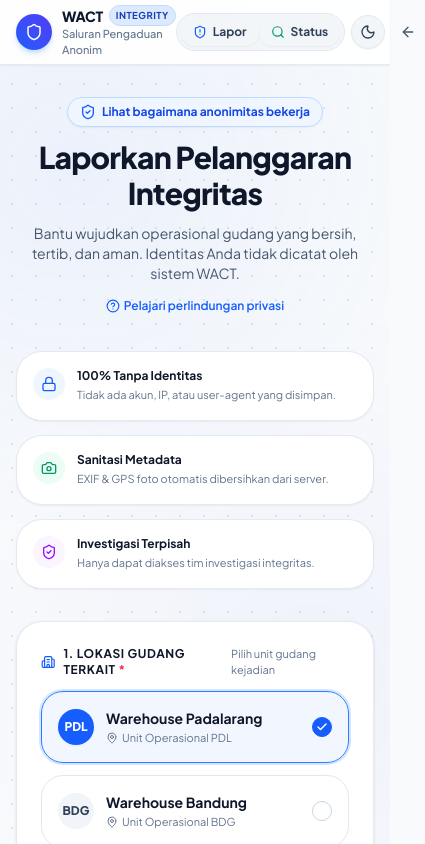
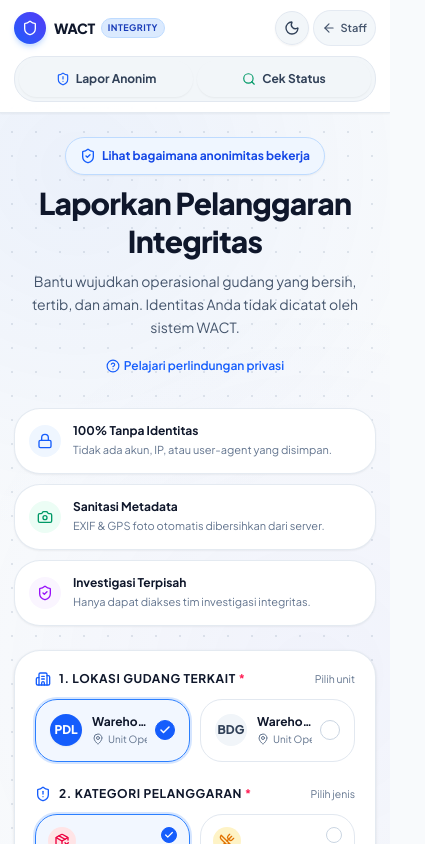
Before and after one commit to priandana/wact-warehouse, a Next.js app: page /integrity/report in a window 390 px wide. Shown: the top 844 px of the page, 425 px wide, since content can reach past the window. Built offline with nearby package versions, Linux system fonts and the light colour scheme; no server answers.

Commit message:
fix: refine integrity mobile responsiveness

```diff
--- a/app/integrity/layout.tsx
+++ b/app/integrity/layout.tsx
@@ -1,6 +1,7 @@
 // app/integrity/layout.tsx
 // Public Integrity Center Layout (Isolated from internal AppShell)
 // Zero session dependency, executive compliance styling with Light & Dark theme support.
+// Fully optimized for mobile (< 640px) 2-row hierarchy and desktop single-row layout.
 
 import Link from 'next/link';
 import { Shield, ShieldAlert, Search, ArrowLeft, Lock, CheckCircle2 } from 'lucide-react';
@@ -17,7 +18,7 @@
   children: React.ReactNode;
 }) {
   return (
-    <div className="min-h-screen bg-slate-50 dark:bg-slate-950 text-slate-900 dark:text-slate-100 flex flex-col justify-between selection:bg-blue-600 selection:text-white transition-colors duration-150">
+    <div className="min-h-screen w-full overflow-x-hidden bg-slate-50 dark:bg-slate-950 text-slate-900 dark:text-slate-100 flex flex-col justify-between selection:bg-blue-600 selection:text-white transition-colors duration-150">
       {/* Inline Theme Initializer to prevent flash */}
       <script
         dangerouslySetInnerHTML={{
@@ -30,7 +31,6 @@
                 } else if (saved === 'light') {
                   document.documentElement.classList.remove('dark');
                 } else {
-                  // Default to light
                   document.documentElement.classList.remove('dark');
                 }
               } catch (e) {}
@@ -44,59 +44,73 @@
       <div className="fixed inset-0 bg-[radial-gradient(#94a3b8_1px,transparent_1px)] dark:bg-[radial-gradient(#ffffff0a_1px,transparent_1px)] [background-size:24px_24px] pointer-events-none opacity-25 dark:opacity-60" />
 
       {/* Top Navbar */}
-      <header className="sticky top-0 z-20 bg-white/90 dark:bg-slate-950/90 backdrop-blur-md border-b border-slate-200/90 dark:border-slate-800/80 shadow-xs transition-colors duration-150">
-        <div className="max-w-5xl mx-auto px-4 sm:px-6 h-16 flex items-center justify-between">
+      <header className="sticky top-0 z-30 bg-white/95 dark:bg-slate-950/95 backdrop-blur-md border-b border-slate-200/90 dark:border-slate-800/80 shadow-xs transition-colors duration-150">
+        <div className="max-w-5xl mx-auto px-3.5 sm:px-6 py-2.5 sm:py-0 sm:h-16 flex flex-col sm:flex-row sm:items-center sm:justify-between gap-2.5 sm:gap-4">
+          {/* Row 1 on Mobile / Left & Right split on Desktop */}
+          <div className="flex items-center justify-between w-full sm:w-auto">
             {/* Logo & Integrity Brand */}
-          <div className="flex items-center gap-3">
             <Link
               href="/integrity/report"
-              className="flex items-center gap-2.5 group focus:outline-none focus:ring-2 focus:ring-blue-500 rounded-xl"
+              className="flex items-center gap-2 sm:gap-2.5 group focus:outline-none focus:ring-2 focus:ring-blue-500 rounded-xl shrink-0"
             >
-              <div className="w-9 h-9 rounded-xl bg-gradient-to-tr from-blue-600 to-indigo-600 flex items-center justify-center text-white shadow-md shadow-blue-500/25 shrink-0 ring-1 ring-white/20 group-hover:scale-105 transition-transform">
-                <Shield className="w-4.5 h-4.5" />
+              <div className="w-8 h-8 sm:w-9 sm:h-9 rounded-xl bg-gradient-to-tr from-blue-600 to-indigo-600 flex items-center justify-center text-white shadow-md shadow-blue-500/25 shrink-0 ring-1 ring-white/20 group-hover:scale-105 transition-transform">
+                <Shield className="w-4 h-4 sm:w-4.5 sm:h-4.5" />
               </div>
               <div className="flex flex-col">
                 <div className="flex items-center gap-1.5">
-                  <span className="font-extrabold text-sm tracking-tight text-slate-900 dark:text-white">
+                  <span className="font-black text-sm tracking-tight text-slate-900 dark:text-white">
                     WACT
                   </span>
-                  <span className="text-[9.5px] font-bold tracking-wider px-1.5 py-0.5 rounded-md bg-blue-100 text-blue-800 dark:bg-blue-500/20 dark:text-blue-300 border border-blue-200 dark:border-blue-400/30 uppercase">
+                  <span className="text-[9px] sm:text-[9.5px] font-bold tracking-wider px-1.5 py-0.5 rounded-md bg-blue-100 text-blue-800 dark:bg-blue-500/20 dark:text-blue-300 border border-blue-200 dark:border-blue-400/30 uppercase">
                     Integrity
                   </span>
                 </div>
-                <span className="text-[11px] text-slate-500 dark:text-slate-400 font-medium">
+                <span className="text-[10px] sm:text-[11px] text-slate-500 dark:text-slate-400 font-medium hidden sm:inline">
                   Saluran Pengaduan Anonim
                 </span>
               </div>
             </Link>
+
+            {/* Mobile Row 1 Right: Theme Toggle & Staff Backlink */}
+            <div className="flex items-center gap-1 sm:hidden">
+              <IntegrityThemeToggle />
+
+              <Link
+                href="/login"
+                referrerPolicy="no-referrer"
+                className="p-2 rounded-xl text-slate-600 hover:text-slate-900 dark:text-slate-400 dark:hover:text-slate-200 bg-slate-100/80 dark:bg-slate-900/80 border border-slate-200/80 dark:border-slate-800 transition-all flex items-center gap-1 text-xs font-semibold min-h-[36px]"
+                title="Kembali ke Halaman Login WACT"
+              >
+                <ArrowLeft className="w-3.5 h-3.5" />
+                <span className="text-[11px]">Staff</span>
+              </Link>
+            </div>
           </div>
 
-          {/* Right Actions: Switcher, Theme Toggle & Staff Link */}
-          <div className="flex items-center gap-1.5 sm:gap-3">
-            {/* Nav Switcher: Report vs Track */}
-            <div className="flex items-center p-1 bg-slate-100/90 dark:bg-slate-900/90 border border-slate-200 dark:border-slate-800 rounded-xl">
+          {/* Desktop Right & Mobile Row 2: Nav Switcher, Theme Toggle & Staff Link */}
+          <div className="flex items-center justify-between sm:justify-end gap-1.5 sm:gap-3 w-full sm:w-auto">
+            {/* Nav Switcher: Report vs Track (Full-width grid on mobile, inline on desktop) */}
+            <div className="grid grid-cols-2 sm:flex items-center p-1 bg-slate-100/90 dark:bg-slate-900/90 border border-slate-200 dark:border-slate-800 rounded-xl w-full sm:w-auto gap-1">
               <Link
                 href="/integrity/report"
-                className="flex items-center gap-1.5 px-3 py-1.5 rounded-lg text-xs font-bold text-slate-700 hover:text-slate-900 dark:text-slate-300 dark:hover:text-white hover:bg-white dark:hover:bg-slate-800 transition-all shadow-xs"
+                className="flex items-center justify-center gap-1.5 px-3 py-1.5 sm:py-1.5 rounded-lg text-xs font-bold text-slate-700 hover:text-slate-900 dark:text-slate-300 dark:hover:text-white hover:bg-white dark:hover:bg-slate-800 transition-all shadow-xs min-h-[36px] sm:min-h-[auto]"
               >
-                <ShieldAlert className="w-3.5 h-3.5 text-blue-600 dark:text-blue-400" />
-                <span className="hidden sm:inline">Lapor Anonim</span>
-                <span className="sm:hidden">Lapor</span>
+                <ShieldAlert className="w-3.5 h-3.5 text-blue-600 dark:text-blue-400 shrink-0" />
+                <span>Lapor Anonim</span>
               </Link>
               <Link
                 href="/integrity/track"
-                className="flex items-center gap-1.5 px-3 py-1.5 rounded-lg text-xs font-bold text-slate-700 hover:text-slate-900 dark:text-slate-300 dark:hover:text-white hover:bg-white dark:hover:bg-slate-800 transition-all shadow-xs"
+                className="flex items-center justify-center gap-1.5 px-3 py-1.5 sm:py-1.5 rounded-lg text-xs font-bold text-slate-700 hover:text-slate-900 dark:text-slate-300 dark:hover:text-white hover:bg-white dark:hover:bg-slate-800 transition-all shadow-xs min-h-[36px] sm:min-h-[auto]"
               >
-                <Search className="w-3.5 h-3.5 text-emerald-600 dark:text-emerald-400" />
-                <span className="hidden sm:inline">Cek Status</span>
-                <span className="sm:hidden">Status</span>
+                <Search className="w-3.5 h-3.5 text-emerald-600 dark:text-emerald-400 shrink-0" />
+                <span>Cek Status</span>
               </Link>
             </div>
 
-            {/* Light / Dark Mode Toggle */}
+            {/* Desktop Actions */}
+            <div className="hidden sm:flex items-center gap-2">
               <IntegrityThemeToggle />
 
-            {/* Portal Staff Backlink */}
               <Link
                 href="/login"
                 referrerPolicy="no-referrer"
@@ -104,27 +118,28 @@
                 title="Kembali ke Halaman Login WACT"
               >
                 <ArrowLeft className="w-4 h-4" />
-              <span className="hidden md:inline">Portal Staff</span>
+                <span>Portal Staff</span>
               </Link>
+            </div>
           </div>
         </div>
       </header>
 
       {/* Main Content Viewport */}
-      <main className="flex-1 max-w-5xl w-full mx-auto px-4 sm:px-6 py-8 sm:py-12 relative">
+      <main className="flex-1 max-w-5xl w-full mx-auto px-3.5 sm:px-6 py-6 sm:py-12 relative min-w-0">
         {children}
       </main>
 
       {/* Bottom Compliance & Privacy Footer */}
       <footer className="relative z-10 border-t border-slate-200/90 dark:border-slate-900/80 bg-white/70 dark:bg-slate-950/60 backdrop-blur-xs py-6">
-        <div className="max-w-5xl mx-auto px-4 sm:px-6 flex flex-col sm:flex-row items-center justify-between gap-4 text-xs text-slate-600 dark:text-slate-400">
-          <div className="flex items-center gap-2">
+        <div className="max-w-5xl mx-auto px-4 sm:px-6 flex flex-col sm:flex-row items-center justify-between gap-4 text-xs text-slate-600 dark:text-slate-400 text-center sm:text-left">
+          <div className="flex items-center justify-center sm:justify-start gap-2">
             <div className="w-5 h-5 rounded-full bg-emerald-100 dark:bg-emerald-950/80 border border-emerald-300 dark:border-emerald-700/60 flex items-center justify-center text-emerald-600 dark:text-emerald-400 shrink-0">
               <Lock className="w-3 h-3" />
             </div>
             <span>Identitas pelapor <strong>100% aman</strong> & tidak disimpan oleh sistem WACT.</span>
           </div>
-          <div className="flex items-center gap-4 text-[11px] text-slate-500 dark:text-slate-500">
+          <div className="flex items-center justify-center gap-4 text-[11px] text-slate-500 dark:text-slate-500">
             <span className="flex items-center gap-1">
               <CheckCircle2 className="w-3 h-3 text-blue-500" /> ISO 37002 Whistleblowing System
             </span>
--- a/app/integrity/report/page.tsx
+++ b/app/integrity/report/page.tsx
@@ -438,7 +438,7 @@
   // MAIN FORM VIEW (PART A & B)
   // ════════════════════════════════════════════════════════════════════════════
   return (
-    <div className="max-w-3xl mx-auto space-y-8 animate-fade-in">
+    <div className="w-full max-w-3xl mx-auto space-y-6 sm:space-y-8 animate-fade-in min-w-0">
       {/* Auto-Open Announcement Modal (First visit in session per announcement version) */}
       <IntegrityAnnouncementModal
         announcement={announcement}
@@ -454,23 +454,23 @@
       />
 
       {/* Hero Header Section */}
-      <div className="text-center space-y-3">
+      <div className="text-center space-y-2.5 sm:space-y-3 px-1 sm:px-0">
         <div className="flex flex-wrap items-center justify-center gap-2">
           {/* Primary Trust Trigger (Part A) */}
           <button
             type="button"
             onClick={() => setIsTrustModalOpen(true)}
-            className="inline-flex items-center gap-1.5 px-3 py-1.5 rounded-full bg-blue-50 dark:bg-blue-950/80 border border-blue-200 dark:border-blue-800 text-blue-700 dark:text-blue-300 text-xs font-bold shadow-xs hover:bg-blue-100 dark:hover:bg-blue-900/60 transition-all cursor-pointer group"
+            className="inline-flex items-center justify-center gap-1.5 px-3.5 py-1.5 rounded-full bg-blue-50 dark:bg-blue-950/80 border border-blue-200 dark:border-blue-800 text-blue-700 dark:text-blue-300 text-xs font-bold shadow-xs hover:bg-blue-100 dark:hover:bg-blue-900/60 transition-all cursor-pointer group min-h-[38px] max-w-full text-center"
           >
-            <ShieldCheck className="w-4 h-4 text-blue-600 dark:text-blue-400 group-hover:scale-110 transition-transform" />
-            <span>Lihat bagaimana anonimitas bekerja</span>
+            <ShieldCheck className="w-4 h-4 text-blue-600 dark:text-blue-400 group-hover:scale-110 transition-transform shrink-0" />
+            <span className="truncate">Lihat bagaimana anonimitas bekerja</span>
           </button>
         </div>
 
-        <h1 className="text-3xl sm:text-4xl font-extrabold text-slate-900 dark:text-white tracking-tight">
+        <h1 className="text-2xl min-[390px]:text-3xl sm:text-4xl font-black text-slate-900 dark:text-white tracking-tight leading-tight break-words">
           Laporkan Pelanggaran Integritas
         </h1>
-        <p className="text-sm sm:text-base text-slate-600 dark:text-slate-400 max-w-xl mx-auto">
+        <p className="text-xs min-[390px]:text-sm sm:text-base text-slate-600 dark:text-slate-400 max-w-xl mx-auto leading-relaxed">
           Bantu wujudkan operasional gudang yang bersih, tertib, dan aman. Identitas Anda tidak dicatat oleh sistem WACT.
         </p>
 
@@ -479,7 +479,7 @@
           <button
             type="button"
             onClick={() => setIsTrustModalOpen(true)}
-            className="inline-flex items-center gap-1 text-xs text-blue-600 dark:text-blue-400 hover:text-blue-700 dark:hover:text-blue-300 font-semibold hover:underline cursor-pointer"
+            className="inline-flex items-center justify-center gap-1 text-xs text-blue-600 dark:text-blue-400 hover:text-blue-700 dark:hover:text-blue-300 font-semibold hover:underline cursor-pointer min-h-[36px]"
           >
             <HelpCircle className="w-3.5 h-3.5" />
             <span>Pelajari perlindungan privasi</span>
@@ -488,11 +488,16 @@
       </div>
 
       {/* Dynamic Announcement Banner (Part G) */}
-      {announcement && <IntegrityAnnouncementBanner announcement={announcement} />}
+      {announcement && (
+        <IntegrityAnnouncementBanner
+          announcement={announcement}
+          onOpenModal={() => setIsAnnouncementModalOpen(true)}
+        />
+      )}
 
       {/* 3-Point Privacy & Compliance Pillars */}
-      <div className="grid grid-cols-1 sm:grid-cols-3 gap-3.5">
-        <div className="p-4 rounded-2xl bg-white dark:bg-slate-900 border border-slate-200/90 dark:border-slate-800 shadow-xs flex items-start gap-3">
+      <div className="grid grid-cols-1 md:grid-cols-3 gap-2.5 sm:gap-3.5 w-full">
+        <div className="p-3.5 sm:p-4 rounded-2xl bg-white dark:bg-slate-900 border border-slate-200/90 dark:border-slate-800 shadow-xs flex items-center md:items-start gap-3">
           <div className="w-8 h-8 rounded-xl bg-blue-50 dark:bg-blue-950 text-blue-600 dark:text-blue-400 flex items-center justify-center shrink-0">
             <Lock className="w-4 h-4" />
           </div>
@@ -504,7 +509,7 @@
           </div>
         </div>
 
-        <div className="p-4 rounded-2xl bg-white dark:bg-slate-900 border border-slate-200/90 dark:border-slate-800 shadow-xs flex items-start gap-3">
+        <div className="p-3.5 sm:p-4 rounded-2xl bg-white dark:bg-slate-900 border border-slate-200/90 dark:border-slate-800 shadow-xs flex items-center md:items-start gap-3">
           <div className="w-8 h-8 rounded-xl bg-emerald-50 dark:bg-emerald-950 text-emerald-600 dark:text-emerald-400 flex items-center justify-center shrink-0">
             <Camera className="w-4 h-4" />
           </div>
@@ -516,7 +521,7 @@
           </div>
         </div>
 
-        <div className="p-4 rounded-2xl bg-white dark:bg-slate-900 border border-slate-200/90 dark:border-slate-800 shadow-xs flex items-start gap-3">
+        <div className="p-3.5 sm:p-4 rounded-2xl bg-white dark:bg-slate-900 border border-slate-200/90 dark:border-slate-800 shadow-xs flex items-center md:items-start gap-3">
           <div className="w-8 h-8 rounded-xl bg-purple-50 dark:bg-purple-950 text-purple-600 dark:text-purple-400 flex items-center justify-center shrink-0">
             <ShieldCheck className="w-4 h-4" />
           </div>
@@ -532,13 +537,13 @@
       {/* Main Submission Form */}
       <form
         onSubmit={handleSubmit}
-        className="bg-white dark:bg-slate-900 border border-slate-200/90 dark:border-slate-800 rounded-2xl p-6 sm:p-8 shadow-sm dark:shadow-none space-y-7 transition-colors"
+        className="bg-white dark:bg-slate-900 border border-slate-200/90 dark:border-slate-800 rounded-2xl sm:rounded-3xl p-4 min-[390px]:p-5 sm:p-8 shadow-sm dark:shadow-none space-y-6 sm:space-y-7 transition-colors w-full min-w-0 max-w-full"
       >
         {/* Error Alert */}
         {errorMessage && (
-          <div className="p-4 rounded-xl bg-rose-50 dark:bg-rose-950/50 border border-rose-200 dark:border-rose-800 text-xs text-rose-800 dark:text-rose-200 flex items-start gap-3 animate-shake">
+          <div className="p-3.5 sm:p-4 rounded-xl bg-rose-50 dark:bg-rose-950/50 border border-rose-200 dark:border-rose-800 text-xs text-rose-800 dark:text-rose-200 flex items-start gap-3 animate-shake">
             <AlertTriangle className="w-4 h-4 text-rose-600 dark:text-rose-400 shrink-0 mt-0.5" />
-            <p className="font-medium">{errorMessage}</p>
+            <p className="font-medium break-words">{errorMessage}</p>
           </div>
         )}
 
@@ -546,13 +551,13 @@
         <div className="space-y-3">
           <div className="flex items-center justify-between">
             <label className="text-xs font-bold text-slate-900 dark:text-white uppercase tracking-wider flex items-center gap-2">
-              <Building2 className="w-4 h-4 text-blue-600 dark:text-blue-400" />
+              <Building2 className="w-4 h-4 text-blue-600 dark:text-blue-400 shrink-0" />
               <span>1. Lokasi Gudang Terkait <span className="text-rose-500">*</span></span>
             </label>
-            <span className="text-[11px] text-slate-500">Pilih unit gudang kejadian</span>
+            <span className="text-[10.5px] sm:text-[11px] text-slate-500 truncate">Pilih unit</span>
           </div>
 
-          <div className="grid grid-cols-1 sm:grid-cols-2 gap-3">
+          <div className="grid grid-cols-1 min-[375px]:grid-cols-2 gap-2.5 sm:gap-3 w-full">
             {warehouses.map((wh) => {
               const isSelected = selectedWarehouseId === wh.id;
               return (
@@ -561,16 +566,16 @@
                   type="button"
                   onClick={() => setSelectedWarehouseId(wh.id)}
                   className={cn(
-                    'p-4 rounded-xl border text-left transition-all flex items-center justify-between group cursor-pointer',
+                    'p-3.5 sm:p-4 rounded-xl border text-left transition-all flex items-center justify-between group cursor-pointer min-h-[56px]',
                     isSelected
                       ? 'bg-blue-50/80 border-blue-500 ring-2 ring-blue-500/20 dark:bg-blue-950/40 dark:border-blue-500 dark:ring-blue-500/30'
                       : 'bg-white dark:bg-slate-900/60 border-slate-200 dark:border-slate-800 hover:border-slate-300 dark:hover:border-slate-700'
                   )}
                 >
-                  <div className="flex items-center gap-3">
+                  <div className="flex items-center gap-2.5 sm:gap-3 min-w-0">
                     <div
                       className={cn(
-                        'w-9 h-9 rounded-xl flex items-center justify-center font-extrabold text-xs transition-colors',
+                        'w-8 h-8 sm:w-9 sm:h-9 rounded-xl flex items-center justify-center font-extrabold text-xs transition-colors shrink-0',
                         isSelected
                           ? 'bg-blue-600 text-white shadow-xs'
                           : 'bg-slate-100 dark:bg-slate-800 text-slate-700 dark:text-slate-300'
@@ -578,12 +583,12 @@
                     >
                       {wh.code}
                     </div>
-                    <div>
-                      <h4 className="text-sm font-bold text-slate-900 dark:text-white">
+                    <div className="min-w-0">
+                      <h4 className="text-xs sm:text-sm font-bold text-slate-900 dark:text-white truncate">
                         {wh.name}
                       </h4>
-                      <p className="text-[11px] text-slate-500 dark:text-slate-400 flex items-center gap-1 mt-0.5">
-                        <MapPin className="w-3 h-3" />
+                      <p className="text-[10px] sm:text-[11px] text-slate-500 dark:text-slate-400 flex items-center gap-1 mt-0.5 truncate">
+                        <MapPin className="w-3 h-3 shrink-0" />
                         <span>Unit Operasional {wh.code}</span>
                       </p>
                     </div>
@@ -591,7 +596,7 @@
 
                   <div
                     className={cn(
-                      'w-5 h-5 rounded-full border flex items-center justify-center shrink-0 transition-colors',
+                      'w-5 h-5 rounded-full border flex items-center justify-center shrink-0 transition-colors ml-2',
                       isSelected
                         ? 'border-blue-600 bg-blue-600 text-white'
                         : 'border-slate-300 dark:border-slate-700'
@@ -609,13 +614,13 @@
         <div className="space-y-3">
           <div className="flex items-center justify-between">
             <label className="text-xs font-bold text-slate-900 dark:text-white uppercase tracking-wider flex items-center gap-2">
-              <ShieldAlert className="w-4 h-4 text-blue-600 dark:text-blue-400" />
+              <ShieldAlert className="w-4 h-4 text-blue-600 dark:text-blue-400 shrink-0" />
               <span>2. Kategori Pelanggaran <span className="text-rose-500">*</span></span>
             </label>
-            <span className="text-[11px] text-slate-500">Pilih jenis indikasi</span>
+            <span className="text-[10.5px] sm:text-[11px] text-slate-500 truncate">Pilih jenis</span>
           </div>
 
-          <div className="grid grid-cols-1 sm:grid-cols-3 gap-3">
+          <div className="grid grid-cols-1 min-[375px]:grid-cols-2 sm:grid-cols-3 gap-2.5 sm:gap-3 w-full">
             {(Object.keys(INTEGRITY_CATEGORIES) as IntegrityCategory[]).map((catKey) => {
               const meta = INTEGRITY_CATEGORIES[catKey];
               const uiMeta = CATEGORY_UI_META[catKey];
@@ -628,21 +633,21 @@
                   type="button"
                   onClick={() => setSelectedCategory(catKey)}
                   className={cn(
-                    'p-3.5 rounded-xl border text-left transition-all flex flex-col justify-between group relative overflow-hidden min-h-[105px] cursor-pointer',
+                    'p-3 sm:p-3.5 rounded-xl border text-left transition-all flex flex-col justify-between group relative overflow-hidden min-h-[96px] sm:min-h-[105px] cursor-pointer',
                     isSelected
                       ? 'bg-blue-50/80 border-blue-500 ring-2 ring-blue-500/20 dark:bg-blue-950/40 dark:border-blue-500 dark:ring-blue-500/30'
                       : 'bg-white dark:bg-slate-900/60 border-slate-200 dark:border-slate-800 hover:border-slate-300 dark:hover:border-slate-700'
                   )}
                 >
-                  <div className="flex items-start justify-between w-full mb-2">
+                  <div className="flex items-start justify-between w-full mb-1.5 sm:mb-2">
                     <div
                       className={cn(
-                        'w-8 h-8 rounded-lg flex items-center justify-center shrink-0 transition-transform group-hover:scale-105',
+                        'w-7 h-7 sm:w-8 sm:h-8 rounded-lg flex items-center justify-center shrink-0 transition-transform group-hover:scale-105',
                         uiMeta.iconBg,
                         uiMeta.iconColor
                       )}
                     >
-                      <IconComp className="w-4.5 h-4.5" />
+                      <IconComp className="w-4 h-4 sm:w-4.5 sm:h-4.5" />
                     </div>
 
                     <div
@@ -658,10 +663,10 @@
                   </div>
 
                   <div>
-                    <h4 className="text-xs font-bold text-slate-900 dark:text-white leading-tight">
+                    <h4 className="text-xs font-bold text-slate-900 dark:text-white leading-tight break-words">
                       {meta.label}
                     </h4>
-                    <p className="text-[10.5px] text-slate-500 dark:text-slate-400 mt-1 line-clamp-2 leading-relaxed">
+                    <p className="text-[10px] sm:text-[10.5px] text-slate-500 dark:text-slate-400 mt-0.5 sm:mt-1 line-clamp-2 leading-relaxed break-words">
                       {meta.description}
                     </p>
                   </div>
```
Also changed, not shown: app/integrity/track/page.tsx (+18 -18 lines), components/integrity/IntegrityAnnouncementBanner.tsx (+26 -9 lines), components/integrity/IntegrityAnnouncementModal.tsx (+34 -36 lines), components/integrity/IntegrityTrustModal.tsx (+54 -62 lines). Lines whose indentation alone changed are shown as unchanged.
